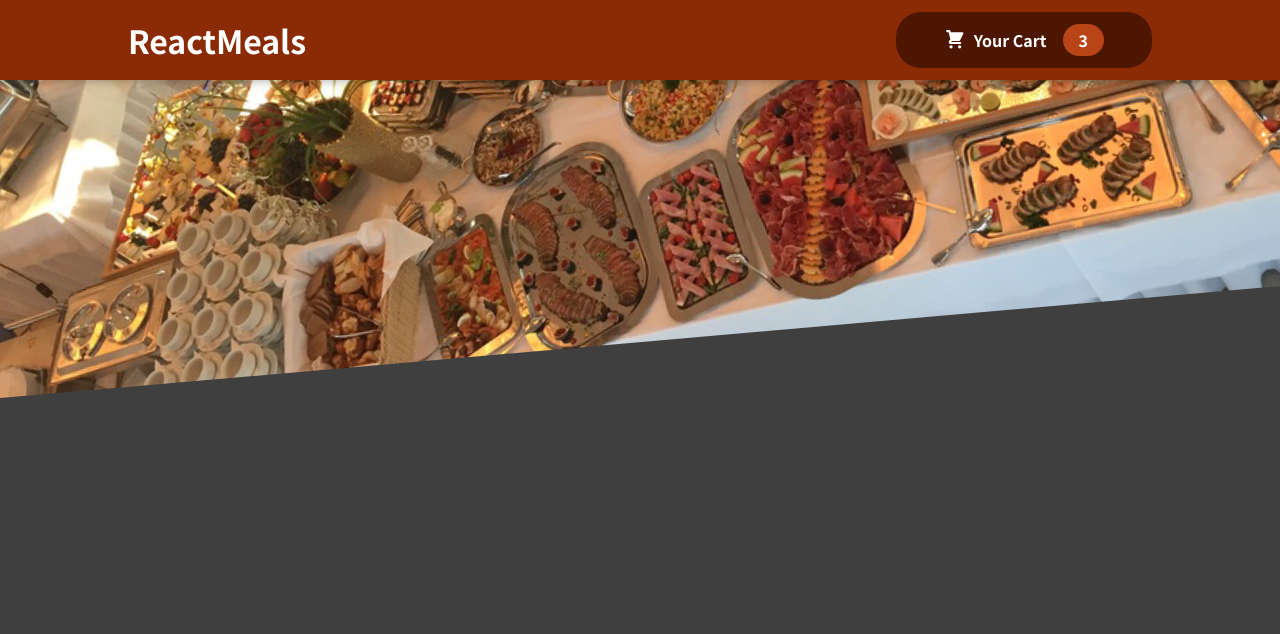
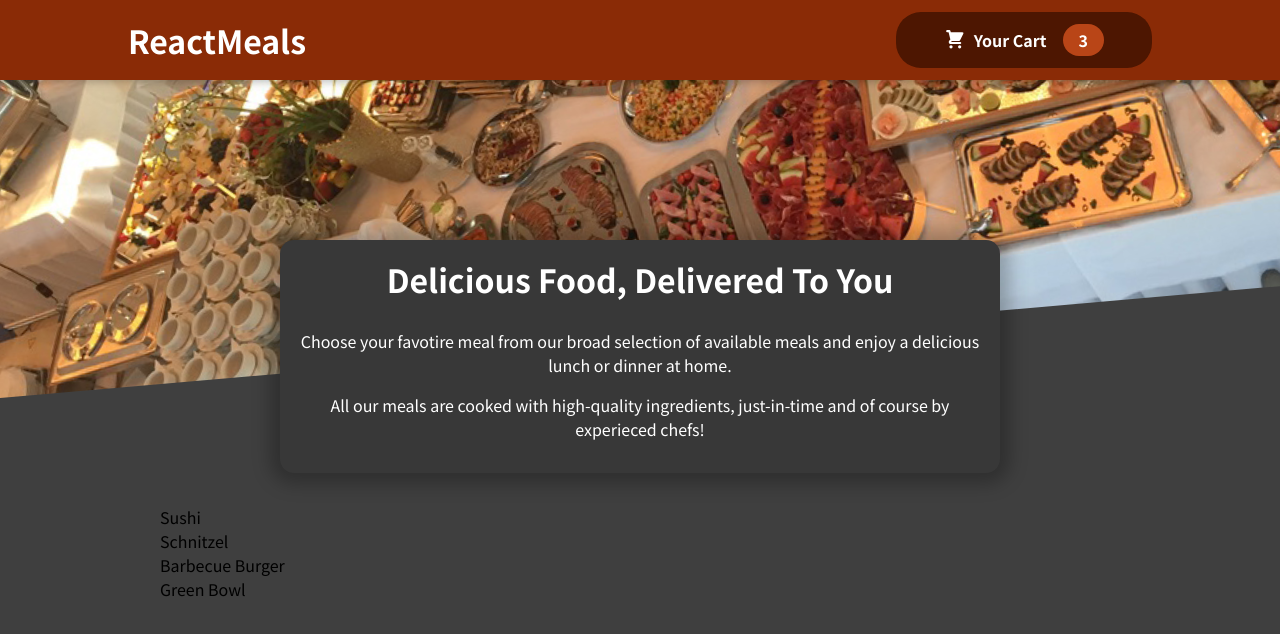
Before and after one commit to JCUrquiza/ReactFoodOrderApp, a React (Create React App) app: page / in a window 1280 px wide. Shown: the top 634 px of the page. Built offline with nearby package versions, Linux system fonts and the light colour scheme.

Commit message:
adding a meals carts

```diff
--- a/src/App.js
+++ b/src/App.js
@@ -1,9 +1,13 @@
 import Header from './components/Layout/Header';
+import Meals from './components/Meals/Meals';
 
 const App = () => {
   return (
     <>
       <Header />
+      <main>
+        <Meals />
+      </main>
     </>
   );
 }
--- /dev/null
+++ b/src/components/Meals/AvailableMeals.js
@@ -0,0 +1,44 @@
+import classes from './AvailableMeals.module.css';
+
+const DUMMY_MEALS = [
+    {
+        id: 'm1',
+        name: 'Sushi',
+        description: 'Finest fish and veggies',
+        price: 22.99,
+    },
+    {
+        id: 'm2',
+        name: 'Schnitzel',
+        description: 'A german specialty!',
+        price: 16.5,
+    },
+    {
+        id: 'm3',
+        name: 'Barbecue Burger',
+        description: 'American, raw, meaty',
+        price: 12.99,
+    },
+    {
+        id: 'm4',
+        name: 'Green Bowl',
+        description: 'Healthy...and green...',
+        price: 18.99,
+    },
+];
+
+const AvailableMeals = () => {
+    return (
+        <section className={ classes.meals }>
+            <ul>
+                {
+                    DUMMY_MEALS.map((meal) => (
+                        <li key={ meal.id }>{ meal.name }</li>
+                    ))
+                }
+            </ul>
+        </section>
+    )
+}
+
+export default AvailableMeals;
--- /dev/null
+++ b/src/components/Meals/AvailableMeals.module.css
@@ -0,0 +1,24 @@
+.meals {
+    max-width: 60rem;
+    width: 90%;
+    margin: 2rem auto;
+    animation: meals-appear 1s ease-out forwards;
+}
+
+.meals ul {
+    list-style: none;
+    margin: 0;
+    padding: 0;
+}
+
+@keyframes meals-appear {
+    from {
+        opacity: 0;
+        transform: translateY(3rem);
+    }
+
+    to {
+        opacity: 1;
+        transform: translateY(0);
+    }
+}
--- /dev/null
+++ b/src/components/Meals/Meals.js
@@ -0,0 +1,13 @@
+import MealsSummary from './MealsSummary';
+import AvailableMeals from './AvailableMeals';
+
+const Meals = () => {
+    return (
+        <>
+            <MealsSummary />
+            <AvailableMeals />
+        </>
+    )
+}
+
+export default Meals;
--- /dev/null
+++ b/src/components/Meals/MealsSummary.js
@@ -0,0 +1,19 @@
+import classes from './MealsSummary.module.css';
+
+const MealsSummary = () => {
+    return (
+        <section className={ classes.summary }>
+            <h2>Delicious Food, Delivered To You</h2>
+            <p>
+                Choose your favotire meal from our broad selection of available meals
+                and enjoy a delicious lunch or dinner at home.
+            </p>
+            <p>
+                All our meals are cooked with high-quality ingredients, just-in-time and
+                of course by experieced chefs!
+            </p>
+        </section>
+    )
+}
+
+export default MealsSummary;
--- /dev/null
+++ b/src/components/Meals/MealsSummary.module.css
@@ -0,0 +1,18 @@
+.summary {
+    text-align: center;
+    max-width: 45rem;
+    width: 90%;
+    margin: auto;
+    margin-top: -10rem;
+    position: relative;
+    background-color: #383838;
+    color: white;
+    border-radius: 14px;
+    padding: 1rem;
+    box-shadow: 0 1px 18px 10px rgba(0, 0, 0, 0.25);
+}
+
+.summary h2 {
+    font-size: 2rem;
+    margin-top: 0;
+}
```
